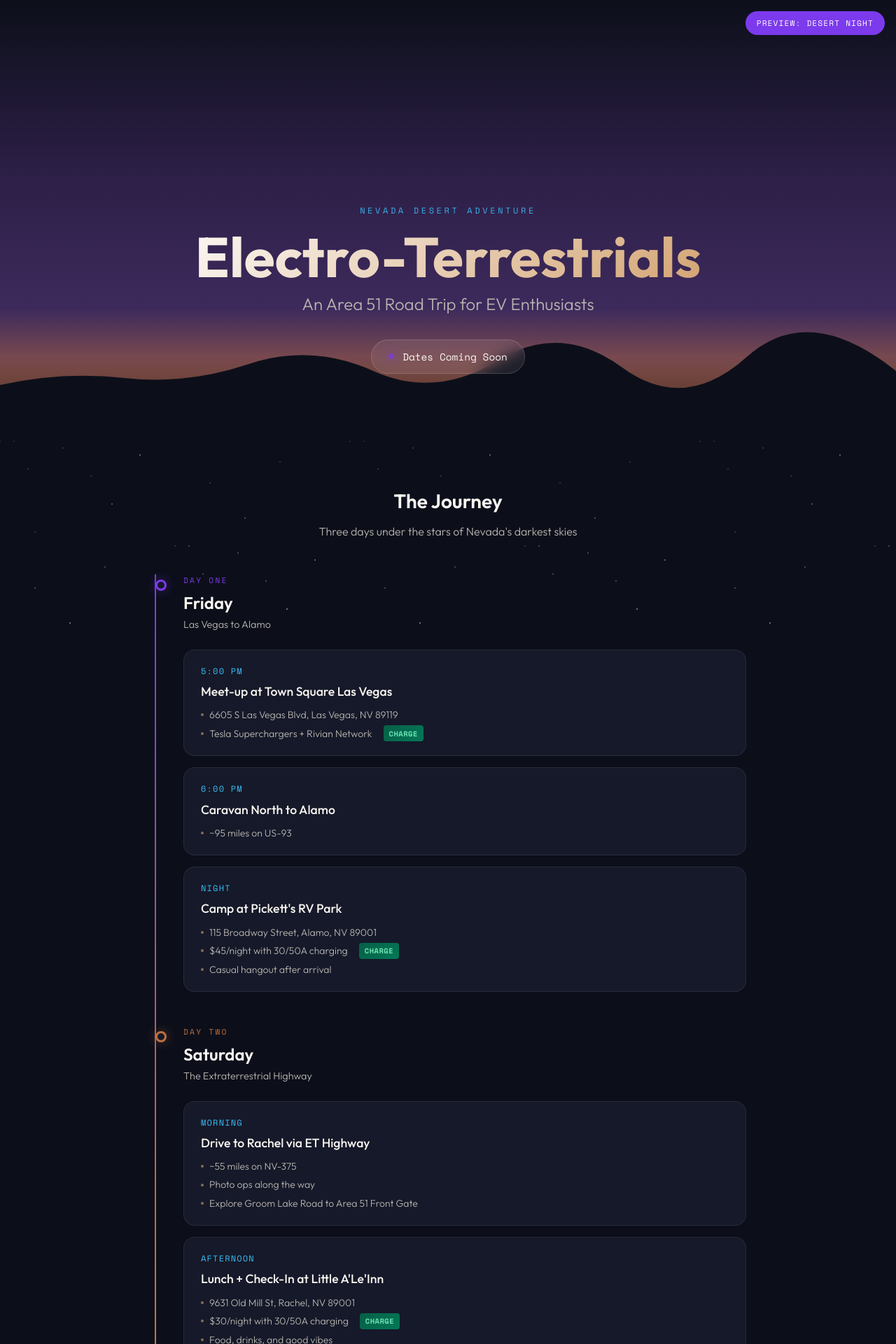
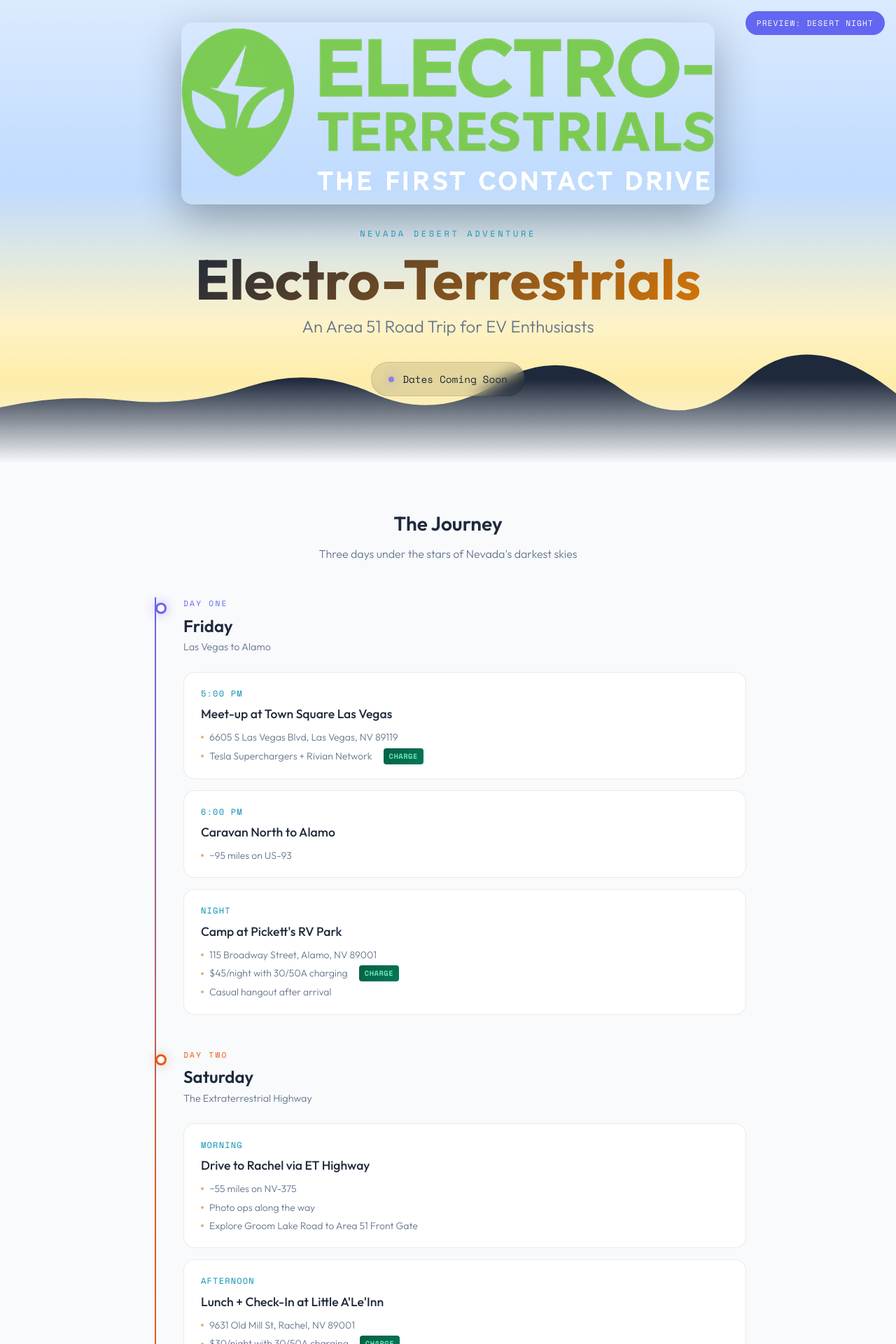
Before and after one commit to ZakWinnick/rivianites, a Jekyll site: the page built from preview/desert-night/index.html, in a window 1280 px wide. Shown: the top 1920 px of the page at 70% size. Built offline with Jekyll 4.4.1, drawn with Linux system fonts in a browser that asks for light colours; a script that is not in the unit is left out.

Commit message:
Update index.html

```diff
--- a/preview/desert-night/index.html
+++ b/preview/desert-night/index.html
@@ -4,8 +4,11 @@
 <!DOCTYPE html>
 <html lang="en">
 <head>
+  <script src="https://tinylytics.app/embed/24QX5XExrzNtyEs8jMRX.js" defer></script>
   <meta charset="UTF-8">
   <meta name="viewport" content="width=device-width, initial-scale=1.0">
+  <meta name="theme-color" content="#7c3aed" media="(prefers-color-scheme: dark)">
+  <meta name="theme-color" content="#6366f1" media="(prefers-color-scheme: light)">
   <title>Preview: Desert Night Observatory</title>
   <link rel="preconnect" href="https://fonts.googleapis.com">
   <link rel="preconnect" href="https://fonts.gstatic.com" crossorigin>
@@ -17,30 +20,71 @@
       box-sizing: border-box;
     }
 
+    /* Light Mode (Default) */
     :root {
-      --night-deep: #0c0f1a;
-      --night-mid: #151929;
-      --night-light: #1e2438;
-      --purple-dark: #2d1f47;
-      --purple-glow: #7c3aed;
-      --sand: #d4a574;
-      --terracotta: #c2703e;
-      --warm-white: #faf6f1;
-      --muted-white: #b8b5b0;
-      --star-white: #fffef5;
-      --accent-cyan: #38bdf8;
+      --bg-deep: #f8fafc;
+      --bg-mid: #ffffff;
+      --bg-light: #f1f5f9;
+      --bg-gradient-top: #dbeafe;
+      --bg-gradient-mid: #bfdbfe;
+      --bg-gradient-bottom: #fef3c7;
+      --bg-gradient-horizon: #fde68a;
+
+      --purple-glow: #6366f1;
+      --sand: #d97706;
+      --terracotta: #ea580c;
+      --text-primary: #1e293b;
+      --text-muted: #64748b;
+      --accent-cyan: #0891b2;
+
+      --card-bg: #ffffff;
+      --card-border: rgba(0, 0, 0, 0.08);
+      --card-hover: #f8fafc;
+
+      --timeline-gradient: linear-gradient(180deg, var(--purple-glow), var(--terracotta), var(--sand));
+      --silhouette-color: #1e293b;
+      --stars-display: none;
+    }
+
+    /* Dark Mode */
+    @media (prefers-color-scheme: dark) {
+      :root {
+        --bg-deep: #0c0f1a;
+        --bg-mid: #151929;
+        --bg-light: #1e2438;
+        --bg-gradient-top: #0c0f1a;
+        --bg-gradient-mid: #2d1f47;
+        --bg-gradient-bottom: #3d2a5c;
+        --bg-gradient-horizon: #c2703e;
+
+        --purple-glow: #7c3aed;
+        --sand: #d4a574;
+        --terracotta: #c2703e;
+        --text-primary: #faf6f1;
+        --text-muted: #b8b5b0;
+        --accent-cyan: #38bdf8;
+
+        --card-bg: #151929;
+        --card-border: rgba(255, 255, 255, 0.08);
+        --card-hover: #1e2438;
+
+        --timeline-gradient: linear-gradient(180deg, var(--purple-glow), var(--terracotta), var(--sand));
+        --silhouette-color: #0c0f1a;
+        --stars-display: block;
+      }
     }
 
     body {
       font-family: 'Outfit', sans-serif;
-      background: var(--night-deep);
-      color: var(--warm-white);
+      background: var(--bg-deep);
+      color: var(--text-primary);
       line-height: 1.6;
       min-height: 100vh;
     }
 
-    /* Starfield Background */
+    /* Starfield Background (Dark mode only) */
     .stars {
+      display: var(--stars-display);
       position: fixed;
       top: 0;
       left: 0;
@@ -59,18 +103,18 @@
       right: 0;
       bottom: 0;
       background-image:
-        radial-gradient(1px 1px at 20px 30px, var(--star-white), transparent),
-        radial-gradient(1px 1px at 40px 70px, var(--star-white), transparent),
-        radial-gradient(1px 1px at 50px 160px, var(--star-white), transparent),
-        radial-gradient(1px 1px at 90px 40px, var(--star-white), transparent),
-        radial-gradient(1px 1px at 130px 80px, var(--star-white), transparent),
-        radial-gradient(1.5px 1.5px at 160px 120px, var(--star-white), transparent),
-        radial-gradient(1px 1px at 200px 50px, var(--star-white), transparent),
-        radial-gradient(1px 1px at 250px 180px, var(--star-white), transparent),
-        radial-gradient(1px 1px at 300px 90px, var(--star-white), transparent),
-        radial-gradient(1.5px 1.5px at 350px 140px, var(--star-white), transparent),
-        radial-gradient(1px 1px at 400px 60px, var(--star-white), transparent),
-        radial-gradient(1px 1px at 450px 200px, var(--star-white), transparent);
+        radial-gradient(1px 1px at 20px 30px, #fffef5, transparent),
+        radial-gradient(1px 1px at 40px 70px, #fffef5, transparent),
+        radial-gradient(1px 1px at 50px 160px, #fffef5, transparent),
+        radial-gradient(1px 1px at 90px 40px, #fffef5, transparent),
+        radial-gradient(1px 1px at 130px 80px, #fffef5, transparent),
+        radial-gradient(1.5px 1.5px at 160px 120px, #fffef5, transparent),
+        radial-gradient(1px 1px at 200px 50px, #fffef5, transparent),
+        radial-gradient(1px 1px at 250px 180px, #fffef5, transparent),
+        radial-gradient(1px 1px at 300px 90px, #fffef5, transparent),
+        radial-gradient(1.5px 1.5px at 350px 140px, #fffef5, transparent),
+        radial-gradient(1px 1px at 400px 60px, #fffef5, transparent),
+        radial-gradient(1px 1px at 450px 200px, #fffef5, transparent);
       background-repeat: repeat;
       background-size: 500px 300px;
       animation: twinkle 8s ease-in-out infinite alternate;
@@ -97,10 +141,10 @@
       padding: 2rem;
       overflow: hidden;
       background: linear-gradient(180deg,
-        var(--night-deep) 0%,
-        var(--purple-dark) 40%,
-        #3d2a5c 70%,
-        var(--terracotta) 95%,
+        var(--bg-gradient-top) 0%,
+        var(--bg-gradient-mid) 40%,
+        var(--bg-gradient-bottom) 70%,
+        var(--bg-gradient-horizon) 95%,
         var(--sand) 100%
       );
     }
@@ -112,7 +156,7 @@
       left: 0;
       right: 0;
       height: 120px;
-      background: linear-gradient(180deg, transparent, var(--night-deep));
+      background: linear-gradient(180deg, transparent, var(--bg-deep));
       z-index: 2;
     }
 
@@ -129,7 +173,7 @@
     .desert-silhouette svg {
       width: 100%;
       height: 100%;
-      fill: var(--night-deep);
+      fill: var(--silhouette-color);
     }
 
     .hero-content {
@@ -138,6 +182,15 @@
       text-align: center;
       max-width: 800px;
       padding-bottom: 4rem;
+    }
+
+    .hero-banner {
+      max-width: 100%;
+      max-height: 260px;
+      height: auto;
+      margin-bottom: 1.5rem;
+      border-radius: 16px;
+      box-shadow: 0 20px 60px rgba(0, 0, 0, 0.3);
     }
 
     .hero-label {
@@ -155,7 +208,7 @@
       font-weight: 700;
       line-height: 1;
       margin-bottom: 0.5rem;
-      background: linear-gradient(135deg, var(--warm-white) 0%, var(--sand) 100%);
+      background: linear-gradient(135deg, var(--text-primary) 0%, var(--sand) 100%);
       -webkit-background-clip: text;
       -webkit-text-fill-color: transparent;
       background-clip: text;
@@ -164,7 +217,7 @@
     .hero-subtitle {
       font-size: clamp(1rem, 3vw, 1.5rem);
       font-weight: 300;
-      color: var(--muted-white);
+      color: var(--text-muted);
       margin-bottom: 2rem;
     }
 
@@ -172,13 +225,21 @@
       display: inline-flex;
       align-items: center;
       gap: 0.75rem;
-      background: rgba(255, 255, 255, 0.08);
+      background: rgba(0, 0, 0, 0.1);
       backdrop-filter: blur(10px);
-      border: 1px solid rgba(255, 255, 255, 0.15);
+      border: 1px solid rgba(0, 0, 0, 0.1);
       padding: 0.75rem 1.5rem;
       border-radius: 100px;
       font-family: 'Space Mono', monospace;
       font-size: 0.9rem;
+      color: var(--text-primary);
+    }
+
+    @media (prefers-color-scheme: dark) {
+      .date-pill {
+        background: rgba(255, 255, 255, 0.08);
+        border-color: rgba(255, 255, 255, 0.15);
+      }
     }
 
     .date-pill .dot {
@@ -216,7 +277,7 @@
     }
 
     .section-header p {
-      color: var(--muted-white);
+      color: var(--text-muted);
       font-weight: 300;
     }
 
@@ -233,7 +294,7 @@
       top: 0;
       bottom: 0;
       width: 2px;
-      background: linear-gradient(180deg, var(--purple-glow), var(--terracotta), var(--sand));
+      background: var(--timeline-gradient);
       border-radius: 2px;
     }
 
@@ -249,7 +310,7 @@
       top: 0.5rem;
       width: 16px;
       height: 16px;
-      background: var(--night-mid);
+      background: var(--bg-mid);
       border: 3px solid var(--purple-glow);
       border-radius: 50%;
       box-shadow: 0 0 15px rgba(124, 58, 237, 0.4);
@@ -288,7 +349,7 @@
 
     .day-route {
       font-size: 0.9rem;
-      color: var(--muted-white);
+      color: var(--text-muted);
       font-weight: 300;
     }
 
@@ -300,16 +361,15 @@
     }
 
     .activity-card {
-      background: var(--night-mid);
-      border: 1px solid rgba(255, 255, 255, 0.08);
+      background: var(--card-bg);
+      border: 1px solid var(--card-border);
       border-radius: 16px;
       padding: 1.25rem 1.5rem;
       transition: all 0.2s ease;
     }
 
     .activity-card:hover {
-      background: var(--night-light);
-      border-color: rgba(255, 255, 255, 0.15);
+      background: var(--card-hover);
       transform: translateX(4px);
     }
 
@@ -336,7 +396,7 @@
 
     .activity-detail {
       font-size: 0.875rem;
-      color: var(--muted-white);
+      color: var(--text-muted);
       font-weight: 300;
       display: flex;
       align-items: center;
@@ -372,8 +432,8 @@
     .resources {
       margin-top: 4rem;
       padding: 2rem;
-      background: var(--night-mid);
-      border: 1px solid rgba(255, 255, 255, 0.08);
+      background: var(--card-bg);
+      border: 1px solid var(--card-border);
       border-radius: 20px;
     }
 
@@ -381,7 +441,7 @@
       font-size: 1.1rem;
       font-weight: 500;
       margin-bottom: 1.25rem;
-      color: var(--muted-white);
+      color: var(--text-muted);
     }
 
     .resource-grid {
@@ -395,16 +455,15 @@
       align-items: center;
       gap: 0.75rem;
       padding: 1rem;
-      background: rgba(255, 255, 255, 0.03);
-      border: 1px solid rgba(255, 255, 255, 0.06);
+      background: var(--bg-light);
+      border: 1px solid var(--card-border);
       border-radius: 12px;
       text-decoration: none;
-      color: var(--warm-white);
+      color: var(--text-primary);
       transition: all 0.2s ease;
     }
 
     .resource-link:hover {
-      background: rgba(255, 255, 255, 0.06);
       border-color: var(--purple-glow);
     }
 
@@ -429,7 +488,7 @@
 
     .resource-sub {
       font-size: 0.7rem;
-      color: var(--muted-white);
+      color: var(--text-muted);
     }
 
     /* Footer */
@@ -438,12 +497,12 @@
       z-index: 1;
       text-align: center;
       padding: 3rem 1.5rem;
-      border-top: 1px solid rgba(255, 255, 255, 0.06);
+      border-top: 1px solid var(--card-border);
     }
 
     footer p {
       font-size: 0.8rem;
-      color: var(--muted-white);
+      color: var(--text-muted);
     }
 
     footer a {
@@ -452,7 +511,7 @@
     }
 
     footer a:hover {
-      color: var(--warm-white);
+      color: var(--text-primary);
     }
 
     /* Preview Badge */
@@ -475,6 +534,10 @@
     @media (max-width: 640px) {
       .hero {
         min-height: 60vh;
+      }
+
+      .hero-banner {
+        max-height: 180px;
       }
 
       .timeline {
@@ -508,6 +571,7 @@
       </svg>
     </div>
     <div class="hero-content">
+      <img src="/assets/images/area51-banner.png" alt="Electro-Terrestrials Banner" class="hero-banner">
       <div class="hero-label">Nevada Desert Adventure</div>
       <h1 class="hero-title">Electro-Terrestrials</h1>
       <p class="hero-subtitle">An Area 51 Road Trip for EV Enthusiasts</p>
```
